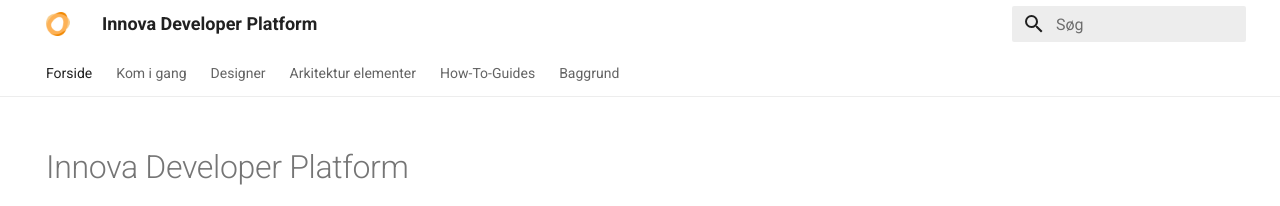
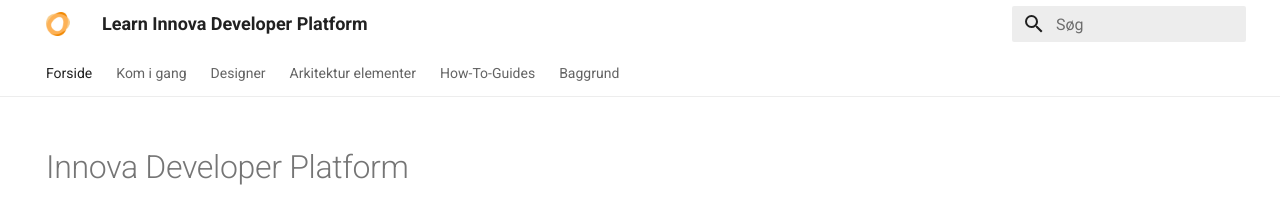
Before and after one commit to innovait-dk/idp_learn, an MkDocs documentation site: the page built from docs/index.md, in a window 1280 px wide. Shown: the top 206 px of the page. Built offline with MkDocs 1.6.1 and Material for MkDocs 9.7.7, drawn with Linux system fonts in a browser that asks for light colours.

Commit message:
New heading

```diff
--- a/mkdocs.yml
+++ b/mkdocs.yml
@@ -1,4 +1,4 @@
-site_name: Innova Developer Platform
+site_name: Learn Innova Developer Platform
 
 markdown_extensions:
    - meta
```
